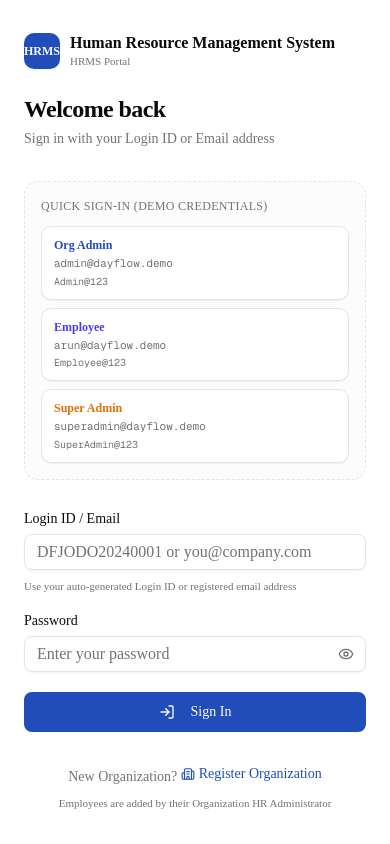
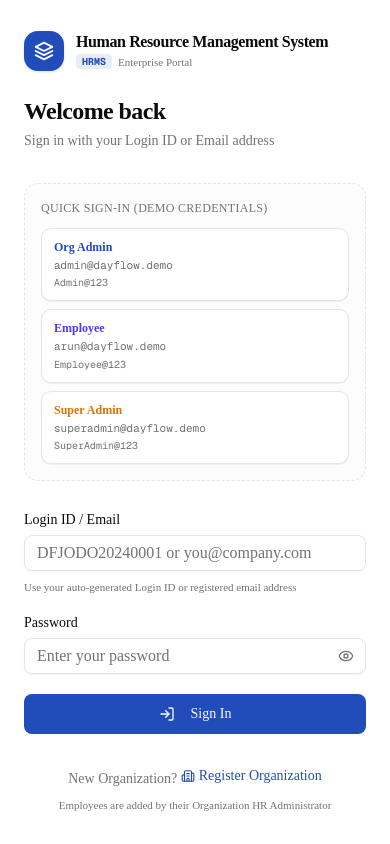
Before and after one commit to ARUN-L-KUMAR/Odoo-x-NMIT-HRMS, a Next.js app: page /login in a window 390 px wide. Built offline with nearby package versions, Linux system fonts and the light colour scheme.

Commit message:
feat: implement login page with credentials authentication and demo account shortcuts

```diff
--- a/app/(auth)/login/page.tsx
+++ b/app/(auth)/login/page.tsx
@@ -55,13 +55,28 @@ export default function LoginPage() {
     <div className="space-y-8">
       {/* Header */}
       <div className="space-y-1">
-        <div className="flex items-center gap-2.5 mb-6 lg:hidden">
-          <div className="w-9 h-9 rounded-lg bg-primary flex items-center justify-center text-primary-foreground font-bold text-xs shadow-xs">
-            HRMS
+        <div className="flex items-center gap-3 mb-6 lg:hidden">
+          <div className="w-10 h-10 rounded-xl bg-primary text-primary-foreground flex items-center justify-center shadow-sm shrink-0">
+            <svg
+              className="w-5 h-5"
+              viewBox="0 0 24 24"
+              fill="none"
+              stroke="currentColor"
+              strokeWidth="2.2"
+              strokeLinecap="round"
+              strokeLinejoin="round"
+            >
+              <path d="M12 2L2 7l10 5 10-5-10-5z" />
+              <path d="M2 17l10 5 10-5" />
+              <path d="M2 12l10 5 10-5" />
+            </svg>
           </div>
           <div>
-            <h1 className="font-bold text-base leading-tight">Human Resource Management System</h1>
-            <p className="text-[11px] text-muted-foreground">HRMS Portal</p>
+            <h1 className="font-extrabold text-base leading-tight tracking-tight">Human Resource Management System</h1>
+            <div className="flex items-center gap-1.5 mt-0.5">
+              <span className="px-1.5 py-0.2 rounded bg-primary/10 text-primary font-mono font-bold text-[10px]">HRMS</span>
+              <span className="text-[11px] text-muted-foreground">Enterprise Portal</span>
+            </div>
           </div>
         </div>
         <h2 className="text-2xl font-bold tracking-tight">Welcome back</h2>
```
